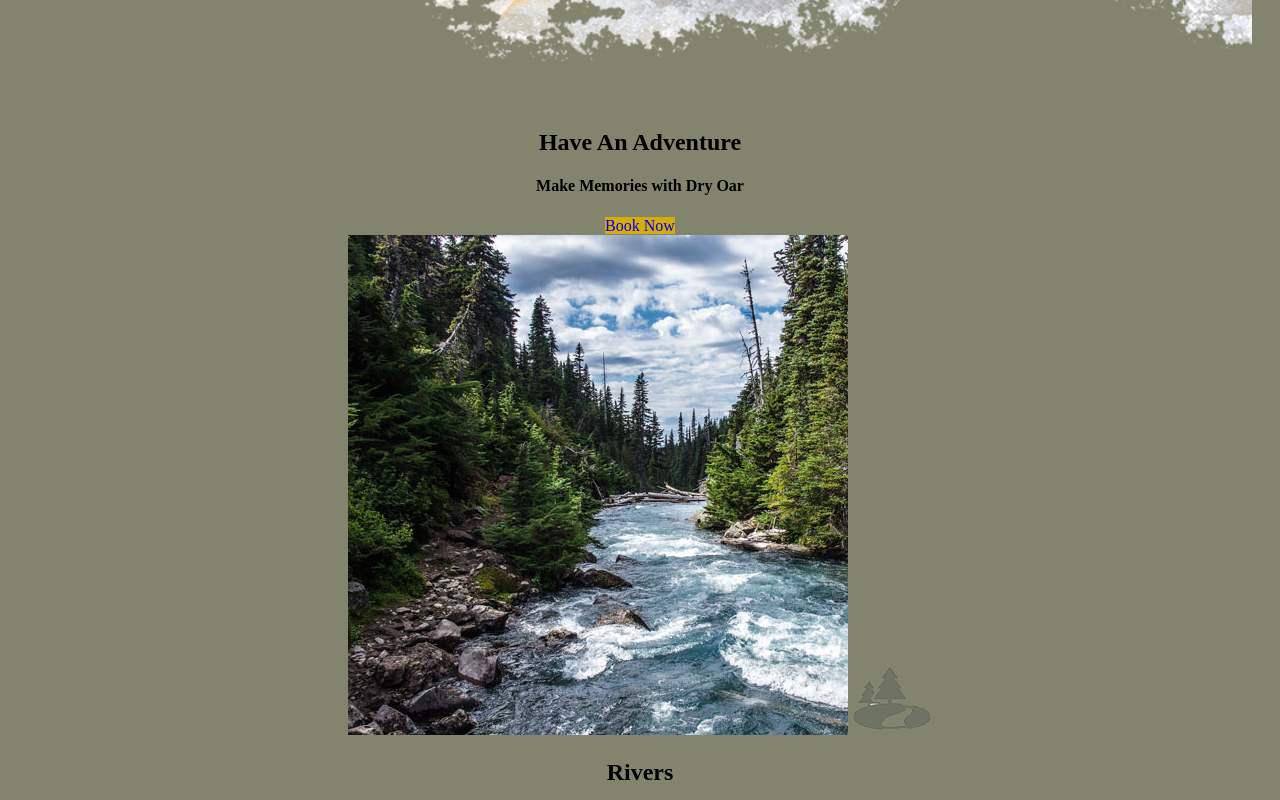
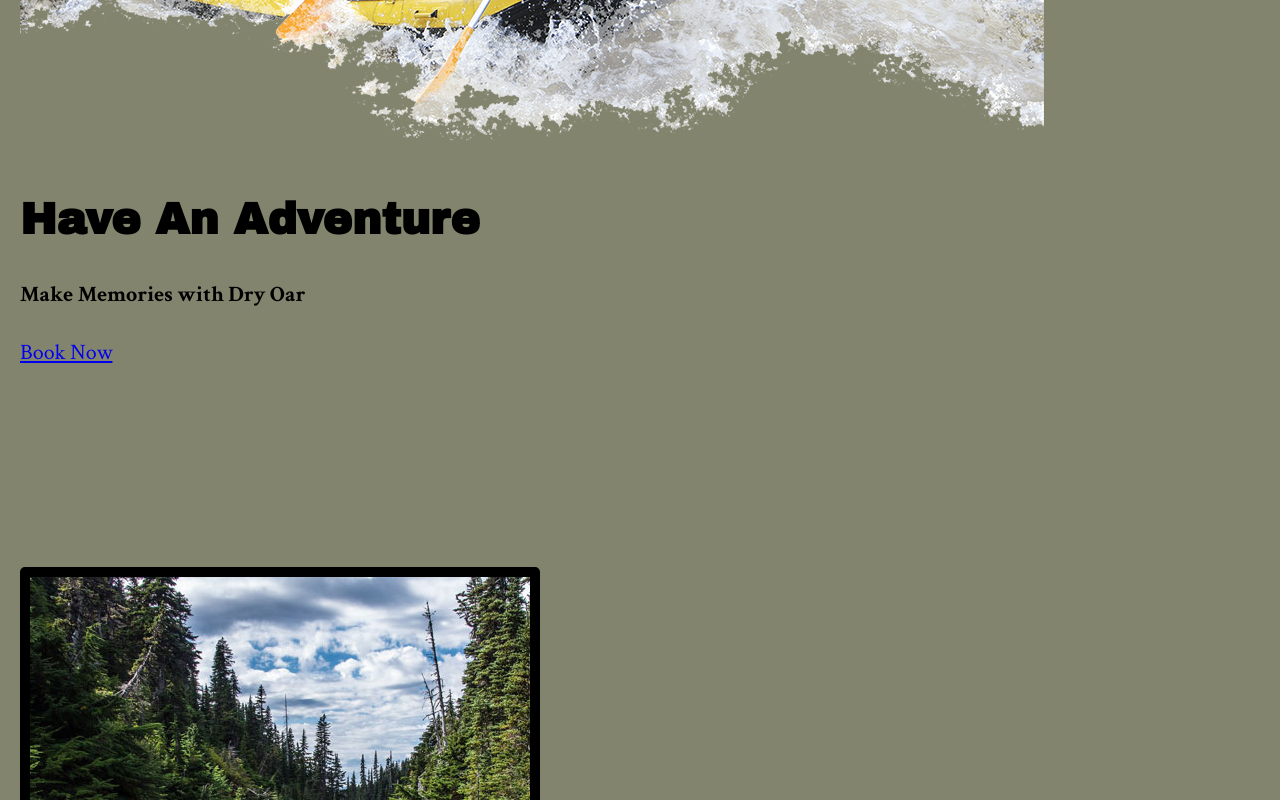
Before and after one commit to DaneHamblin/wdd130, a plain HTML site: page wwr/index.html in a window 1280 px wide. Shown: the part 820-1620 px from the top of the page. Drawn offline with Linux system fonts and the light colour scheme.

Commit message:
Fonts and spacing

```diff
--- a/wwr/styles/style.css
+++ b/wwr/styles/style.css
@@ -1,108 +1,64 @@
+@import url('https://fonts.googleapis.com/css2?family=Archivo+Black&family=Crimson+Text:wght@400;700&display=swap');
+
+body {
+    margin: 0;
+    padding: 0;
+    background-color: #82846D;
+    font-family: 'Crimson Text', serif, 'Times New Roman';
+    font-size: 22px;
+}
+
+h2 {
+    margin: 0;
+}
+
+header {
+    background-color: #82846D;
+    font-family: 'Archivo Black', sans-serif, Arial, Helvetica;
+}
+
 #content {
     max-width: 1600px;
     margin: 0 auto;
     padding: 0 20px;
 }
 
-nav a {
-    text-align: center;
-}
-
-#hero-msg h1,
-#hero-msg h4 {
-    text-align: center;
-}
-
-.button-box {
-    text-align: center;
-}
-
-main section {
-    text-align: center;
-}
-
 #background {
     height: 725px;
-}
-
-body {
     background-color: #82846D;
 }
 
-header {
-    background-color: #82846D;
+.home-title,
+.msg h2 {
+    font-family: 'Archivo Black', sans-serif, Arial, Helvetica;
+    font-size: 2em;
 }
 
-nav a:hover {
-    background-color: #D4AC0D;
+.home-title {
+    margin-top: 10px;
 }
 
 .book,
 .join {
-    background-color: #D4AC0D;
+    margin-top: 50px;
+    border-radius: 5px;
 }
 
-.book:hover,
-.join:hover {
-    background-color: #D4AC0D;
+.card-img {
+    border: 10px solid #000;
+    border-radius: 5px;
 }
 
-#background {
-    background-color: #82846D;
+main section img {
+    box-sizing: border-box;
 }
 
-.msg {
-    background-color: #82846D;
+.rivers-card,
+.camping-card,
+.rapids-card {
+    margin: 200px 0;
 }
 
 footer {
-    background-color: #82846D;
+    margin-top: 200px;
 }
-
-.logo {
-    width: 80px;
-}
-
-.icon {
-    width: 80px;
-}
-
-#hero-img {
-    width: 100%;
-}
-
-nav a {
-    text-align: center;
-    color: #333;
-    text-decoration: none;
-}
-
-.book,
-.join {
-    text-decoration: none;
-}
-
-footer a {
-    text-decoration: none;
-}
-
-nav a:hover {
-    text-decoration: underline;
-}
-
-.book:hover,
-.join:hover {
-    text-decoration: underline;
-}
-
-footer a:hover {
-    text-decoration: underline;
-}
-
-footer p {
-    font-size: 1.2em;
-}
-
-footer p a:hover {
-    text-decoration: underline;
-}
```
